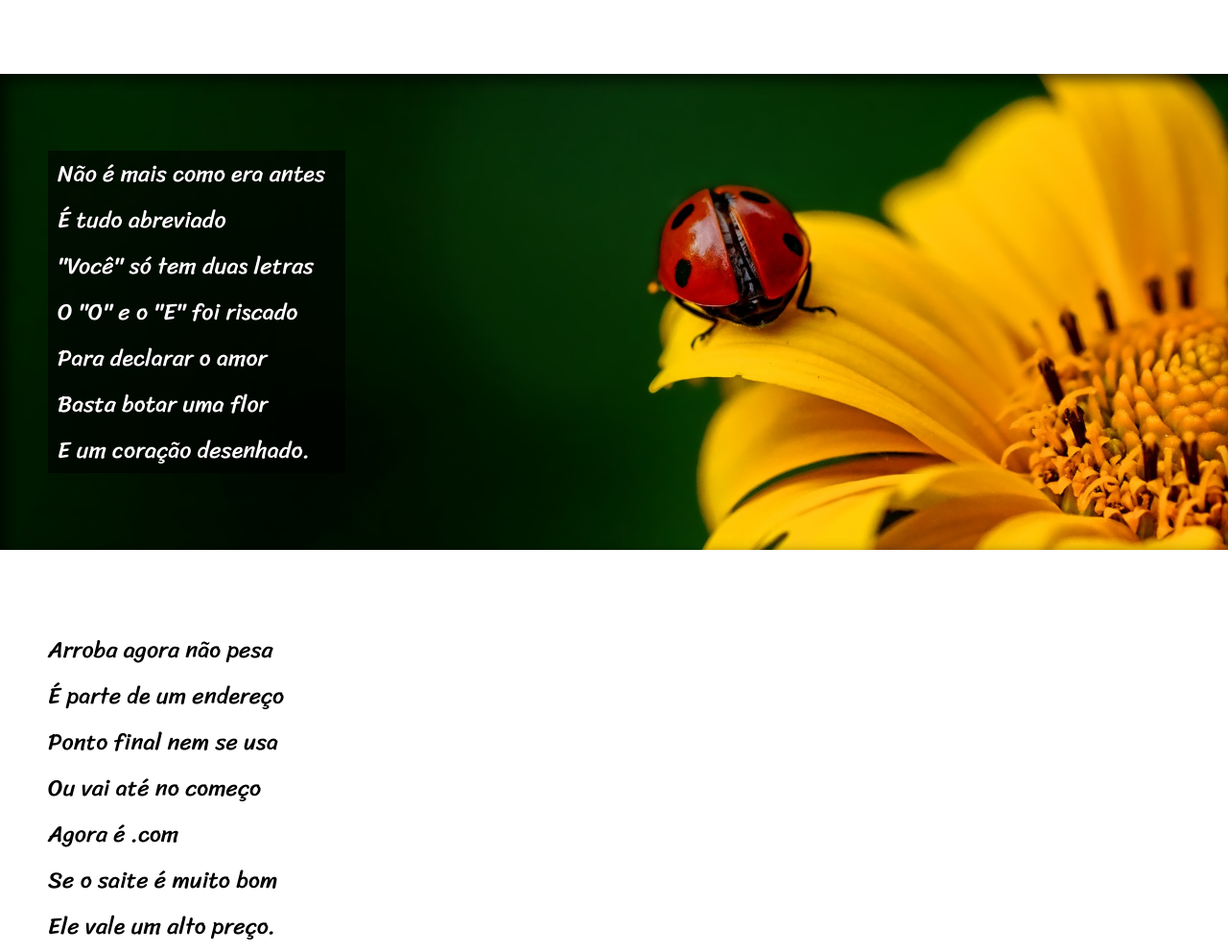
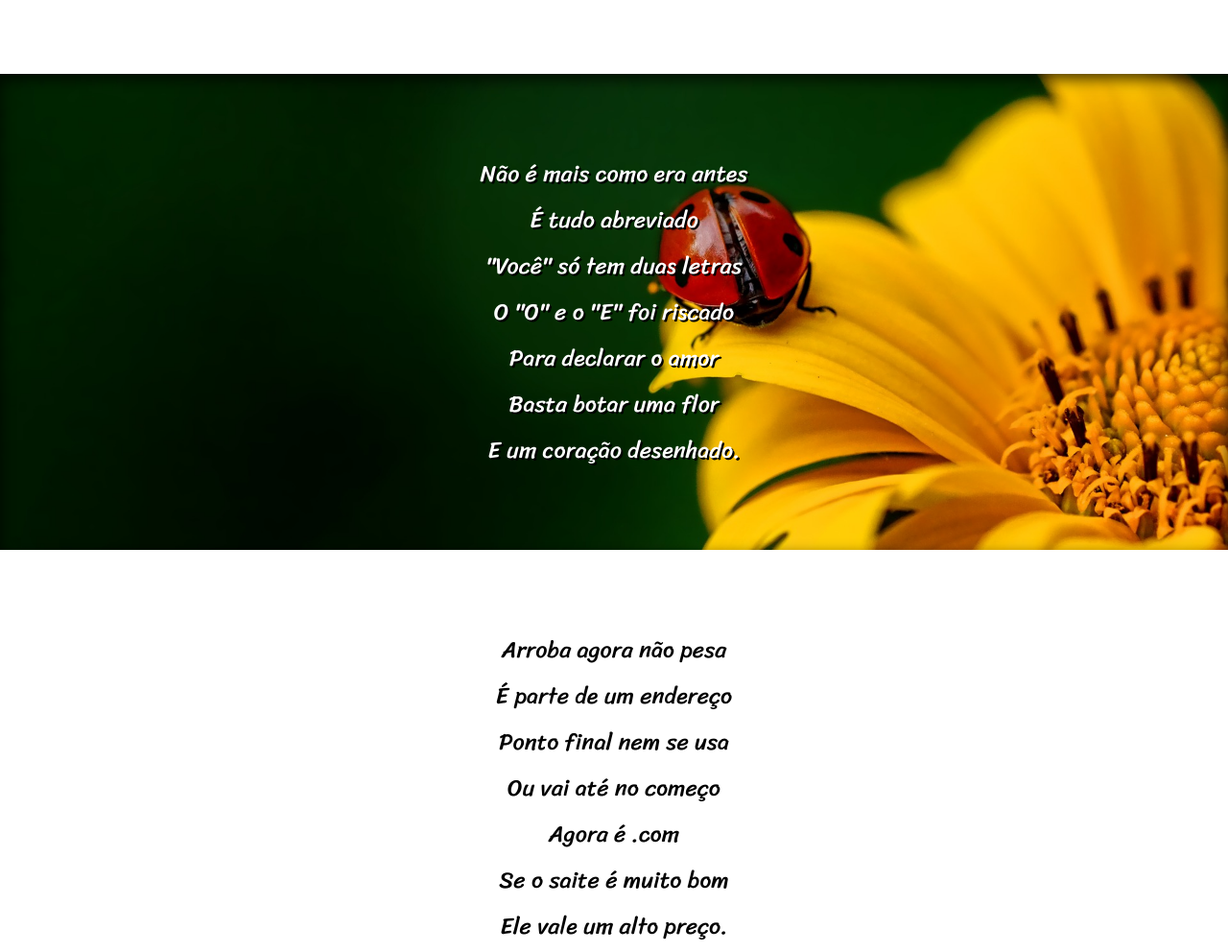
Before and after one commit to buiudh35/SiteCordel, a plain HTML site: page index.html in a window 1280 px wide. Shown: the part 610-1602 px from the top of the page at 96% size. Drawn offline with Linux system fonts and the light colour scheme.

Commit message:
agora sim

```diff
--- a/estilos/style.css
+++ b/estilos/style.css
@@ -54,9 +54,9 @@ section {
     padding-top: 10vh;
     padding-bottom: 10vh;
     line-height: 2em;
-    padding-left: 50px;
     font-family: var(--fonte3);
     font-size: 1.5em;
+    text-align: center;
 }
 
 .normal {
@@ -68,14 +68,11 @@ section {
     color: white;
     background-size: cover;
     background-attachment: fixed;
-    box-shadow: inset 6px 6px 15px rgba(0, 0, 0, 0.705);
+    box-shadow: inset 0px 6px 15px rgba(0, 0, 0, 0.705);
 }
 
 .imagem > p {
-    width: 300px;
-    background-color: rgba(0, 0, 0, 0.582);
-    padding-left: 10px;
-    text-shadow: 1px 1px 0px black;
+    text-shadow: 2px 2px 0px black;
 }
 
 #img01 {
@@ -91,14 +88,15 @@ section {
 .autor {
     background-color: white;
     padding: 0px;
-    padding-left: 50px;
-    padding-bottom: 10px;
+    padding-bottom: 50px;
     font-family: var(--fonte1);
+    font-size: 1.3em;
 }
 
 .autor a {
     color: black;
     text-decoration: none;
+    font-weight: bolder;
 }
 
 .autor a:hover {
```
